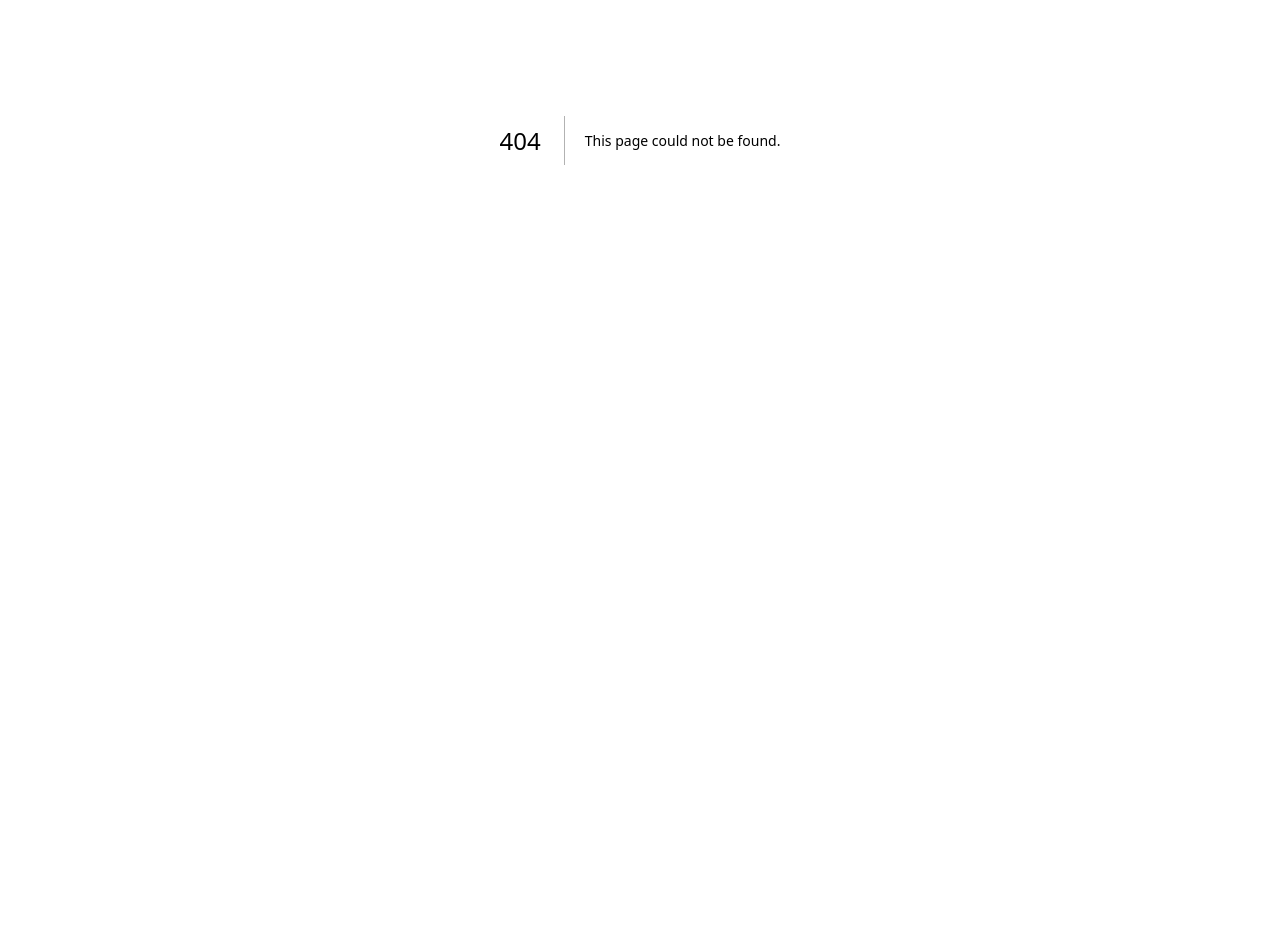
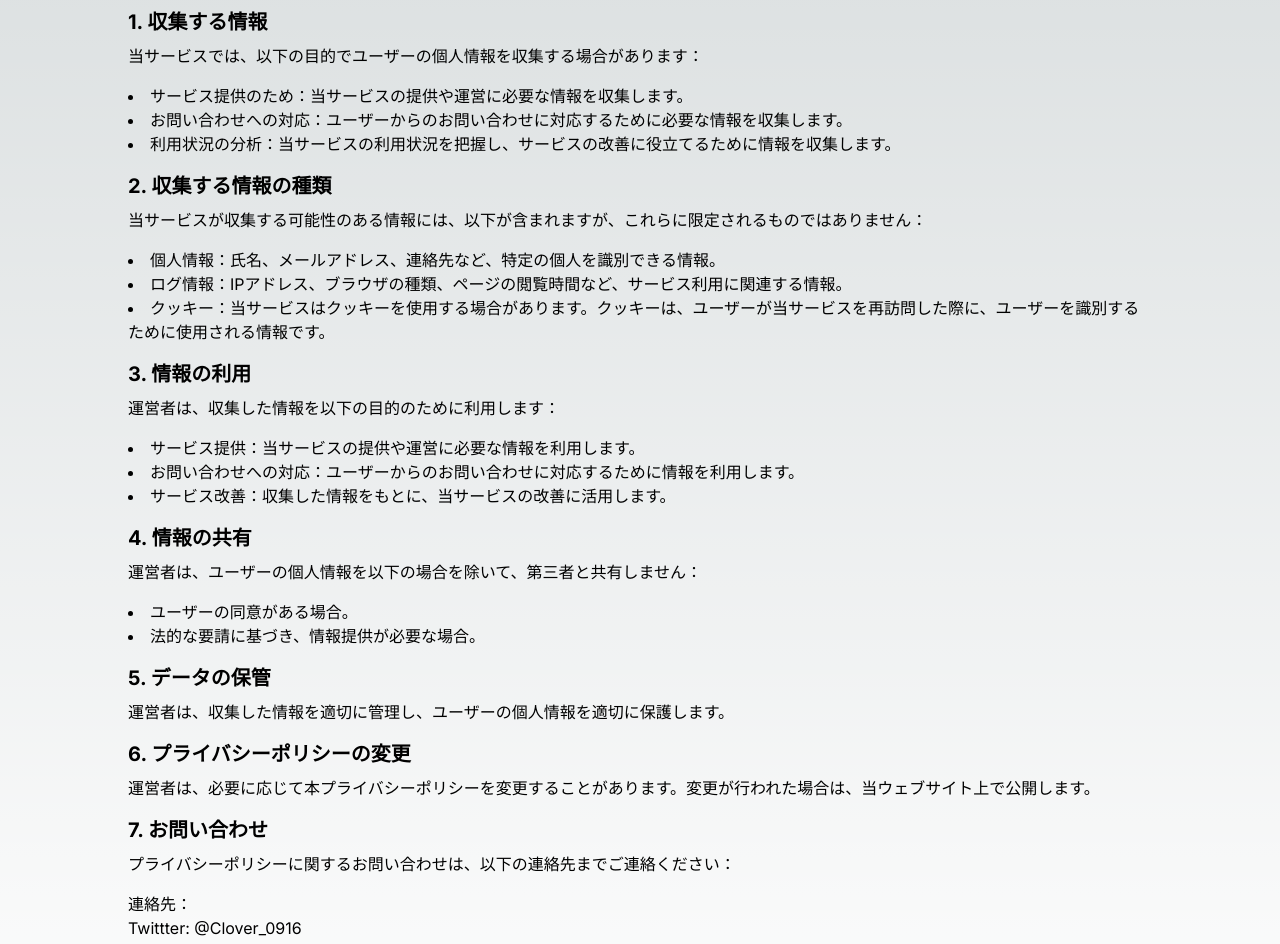
Before and after one commit to clover0916/clover-midori.net, a Next.js app: page /privacy in a window 1280 px wide. Before the commit this address had no page. Shown: the part 260-1204 px from the top of the page. Before the commit the page ends 800 px from the top, so only its background shows below. Built offline with nearby package versions, Linux system fonts and the light colour scheme.

Commit message:
Add privacy policy

```diff
--- /dev/null
+++ b/app/privacy/layout.tsx
@@ -0,0 +1,22 @@
+import '../globals.css'
+import type { Metadata } from 'next'
+import { Inter } from 'next/font/google'
+
+const inter = Inter({ subsets: ['latin'] })
+
+export const metadata: Metadata = {
+  title: 'Create Next App',
+  description: 'Generated by create next app',
+}
+
+export default function RootLayout({
+  children,
+}: {
+  children: React.ReactNode
+}) {
+  return (
+    <html lang="en">
+      <body className={inter.className}>{children}</body>
+    </html>
+  )
+}
--- /dev/null
+++ b/app/privacy/page.tsx
@@ -0,0 +1,67 @@
+import Image from 'next/image'
+
+export default function Home() {
+    return (
+        <main className="flex min-h-screen flex-col items-center justify-between md:p-24 sm:p-8">
+            <div className="container mx-auto p-8">
+                <h1 className="text-3xl font-bold mb-4">プライバシーポリシー</h1>
+                <p className="mb-4">
+                    当サービス（以下、「当サービス」または「当ウェブサイト」と称します）は、Clover_Midori（以下、「運営者」と称します）によって運営されており、ユーザーのプライバシーを尊重することを約束いたします。本プライバシーポリシーは、当サービスの利用に関連する個人情報の収集、使用、共有について説明します。当サービスをご利用いただく前に、本ポリシーをよくお読みください。
+                </p>
+                <h2 className="text-xl font-bold mb-2">1. 収集する情報</h2>
+                <p className="mb-4">
+                    当サービスでは、以下の目的でユーザーの個人情報を収集する場合があります：
+                </p>
+                <ul className="list-disc list-inside mb-4">
+                    <li>サービス提供のため：当サービスの提供や運営に必要な情報を収集します。</li>
+                    <li>お問い合わせへの対応：ユーザーからのお問い合わせに対応するために必要な情報を収集します。</li>
+                    <li>利用状況の分析：当サービスの利用状況を把握し、サービスの改善に役立てるために情報を収集します。</li>
+                </ul>
+                <h2 className="text-xl font-bold mb-2">2. 収集する情報の種類</h2>
+                <p className="mb-4">
+                    当サービスが収集する可能性のある情報には、以下が含まれますが、これらに限定されるものではありません：
+                </p>
+                <ul className="list-disc list-inside mb-4">
+                    <li>個人情報：氏名、メールアドレス、連絡先など、特定の個人を識別できる情報。</li>
+                    <li>ログ情報：IPアドレス、ブラウザの種類、ページの閲覧時間など、サービス利用に関連する情報。</li>
+                    <li>クッキー：当サービスはクッキーを使用する場合があります。クッキーは、ユーザーが当サービスを再訪問した際に、ユーザーを識別するために使用される情報です。</li>
+                </ul>
+                <h2 className="text-xl font-bold mb-2">3. 情報の利用</h2>
+                <p className="mb-4">
+                    運営者は、収集した情報を以下の目的のために利用します：
+                </p>
+                <ul className="list-disc list-inside mb-4">
+                    <li>サービス提供：当サービスの提供や運営に必要な情報を利用します。</li>
+                    <li>お問い合わせへの対応：ユーザーからのお問い合わせに対応するために情報を利用します。</li>
+                    <li>サービス改善：収集した情報をもとに、当サービスの改善に活用します。</li>
+                </ul>
+                <h2 className="text-xl font-bold mb-2">4. 情報の共有</h2>
+                <p className="mb-4">
+                    運営者は、ユーザーの個人情報を以下の場合を除いて、第三者と共有しません：
+                </p>
+                <ul className="list-disc list-inside mb-4">
+                    <li>ユーザーの同意がある場合。</li>
+                    <li>法的な要請に基づき、情報提供が必要な場合。</li>
+                </ul>
+                <h2 className="text-xl font-bold mb-2">5. データの保管</h2>
+                <p className="mb-4">
+                    運営者は、収集した情報を適切に管理し、ユーザーの個人情報を適切に保護します。
+                </p>
+                <h2 className="text-xl font-bold mb-2">6. プライバシーポリシーの変更</h2>
+                <p className="mb-4">
+                    運営者は、必要に応じて本プライバシーポリシーを変更することがあります。変更が行われた場合は、当ウェブサイト上で公開します。
+                </p>
+                <h2 className="text-xl font-bold mb-2">7. お問い合わせ</h2>
+                <p className="mb-4">
+                    プライバシーポリシーに関するお問い合わせは、以下の連絡先までご連絡ください：
+                </p>
+                <p>連絡先：</p>
+                <p>Twittter: @Clover_0916</p>
+                <p>Discord: clover0916</p>
+                <p className="mt-4">
+                    以上が、Clover_Midoriが運営するサービスのプライバシーポリシーです。ご利用に際しては、本ポリシーに同意されたものとみなします。
+                </p>
+            </div>
+        </main>
+    )
+}
```
